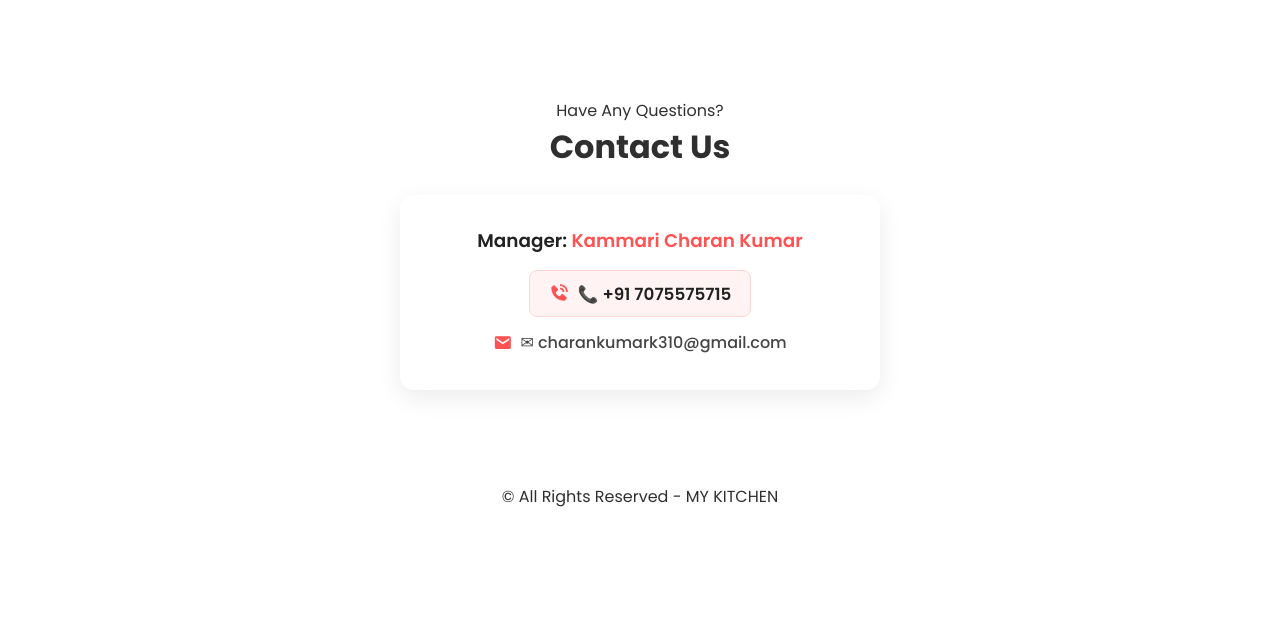
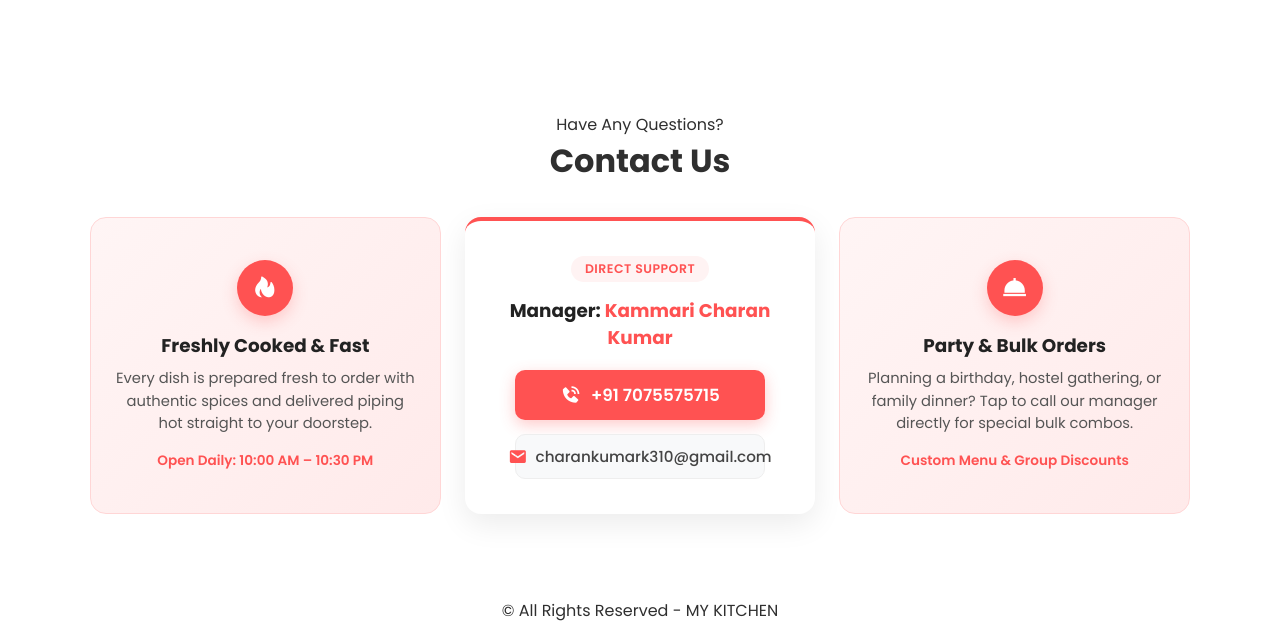
Before and after one commit to Kcharankuma/MyKitchen-, a Flask app: template templates/index.html in a window 1280 px wide. Shown: the part 3691-4334 px from the top of the page. Before the commit the page ends 4198 px from the top, so only its background shows below. Run offline with Flask 3, Linux system fonts and the light colour scheme; the template is opened without the code that fills it, so the values that code supplies are empty; data comes from the database, SQL or seed files in the repository.

Commit message:
Enhance Contact Us section with balanced 3-column customer attraction cards

```diff
--- a/templates/index.html
+++ b/templates/index.html
@@ -153,27 +153,63 @@
         </section>
 
         <!-- CONTACT SECTION -->
-        <section class="contact" id="contact">
+        <section class="contact" id="contact" style="padding: 4rem 6%;">
         <div class="heading">
             <span>Have Any Questions?</span>
             <h2>Contact Us</h2>
         </div>
-        <div style="max-width: 480px; margin: 1.5rem auto; background: #fff; padding: 2rem; border-radius: 14px; box-shadow: 0 8px 25px rgba(0,0,0,0.08); text-align: center;">
-            <p style="font-size: 1.15rem; font-weight: 600; color: #222; margin-bottom: 1rem;">
+        <div style="max-width: 1100px; margin: 2rem auto 0; display: grid; grid-template-columns: repeat(auto-fit, minmax(280px, 1fr)); gap: 1.5rem; align-items: stretch;">
+
+            <!-- Left Feature Card -->
+            <div style="background: linear-gradient(135deg, #fff5f5 0%, #ffeaea 100%); padding: 2rem 1.5rem; border-radius: 16px; border: 1px solid #ffd6d6; text-align: center; display: flex; flex-direction: column; justify-content: center;">
+                <div style="width: 56px; height: 56px; margin: 0 auto 1rem; background: #ff5252; color: #fff; border-radius: 50%; display: flex; align-items: center; justify-content: center; font-size: 1.7rem; box-shadow: 0 6px 15px rgba(255,82,82,0.25);">
+                    <i class="bx bxs-hot"></i>
+                </div>
+                <h3 style="margin: 0 0 0.5rem; color: #222; font-size: 1.15rem;">Freshly Cooked & Fast</h3>
+                <p style="margin: 0; color: #555; font-size: 0.92rem; line-height: 1.55;">
+                    Every dish is prepared fresh to order with authentic spices and delivered piping hot straight to your doorstep.
+                </p>
+                <p style="margin: 1rem 0 0; font-size: 0.85rem; font-weight: 600; color: #ff5252;">
+                    Open Daily: 10:00 AM – 10:30 PM
+                </p>
+            </div>
+
+            <!-- Center Manager Contact Card -->
+            <div style="background: #fff; padding: 2.2rem 1.8rem; border-radius: 16px; box-shadow: 0 10px 30px rgba(0,0,0,0.08); border-top: 4px solid #ff5252; text-align: center; display: flex; flex-direction: column; justify-content: center;">
+                <span style="display: inline-block; margin: 0 auto 0.6rem; padding: 0.25rem 0.85rem; background: #fff3f3; color: #ff5252; border-radius: 20px; font-size: 0.78rem; font-weight: 600; letter-spacing: 0.5px; text-transform: uppercase;">
+                    Direct Support
+                </span>
+                <p style="font-size: 1.15rem; font-weight: 700; color: #222; margin: 0.3rem 0 1.2rem;">
                     Manager: <span style="color: #ff5252;">Kammari Charan Kumar</span>
                 </p>
-            <p style="margin: 0.8rem 0; font-size: 1.05rem;">
-                <a href="tel:+917075575715" style="display: inline-flex; align-items: center; gap: 8px; color: #222; text-decoration: none; font-weight: 600; padding: 0.6rem 1.2rem; border-radius: 8px; background: #fff3f3; border: 1px solid #ffd6d6;">
-                    <i class="bx bxs-phone-call" style="color: #ff5252; font-size: 1.3rem;"></i>
-                    <span>📞 +91 7075575715</span>
+                <p style="margin: 0 0 0.9rem; font-size: 1.05rem;">
+                    <a href="tel:+917075575715" style="display: inline-flex; align-items: center; justify-content: center; gap: 10px; color: #fff; text-decoration: none; font-weight: 600; padding: 0.75rem 1.4rem; border-radius: 10px; background: #ff5252; box-shadow: 0 5px 15px rgba(255,82,82,0.3); width: 100%; max-width: 250px;">
+                        <i class="bx bxs-phone-call" style="font-size: 1.3rem;"></i>
+                        <span>+91 7075575715</span>
                     </a>
                 </p>
-            <p style="margin: 0.8rem 0 0; font-size: 1rem;">
-                <a href="mailto:charankumark310@gmail.com" style="display: inline-flex; align-items: center; gap: 8px; color: #444; text-decoration: none; font-weight: 500;">
+                <p style="margin: 0; font-size: 0.95rem;">
+                    <a href="mailto:charankumark310@gmail.com" style="display: inline-flex; align-items: center; justify-content: center; gap: 8px; color: #444; text-decoration: none; font-weight: 500; padding: 0.6rem 1rem; border-radius: 10px; background: #f8f9fa; border: 1px solid #eee; width: 100%; max-width: 250px;">
                         <i class="bx bxs-envelope" style="color: #ff5252; font-size: 1.2rem;"></i>
-                    <span>✉ charankumark310@gmail.com</span>
+                        <span>charankumark310@gmail.com</span>
                     </a>
                 </p>
+            </div>
+
+            <!-- Right Bulk Orders / Catering Card -->
+            <div style="background: linear-gradient(135deg, #fff5f5 0%, #ffeaea 100%); padding: 2rem 1.5rem; border-radius: 16px; border: 1px solid #ffd6d6; text-align: center; display: flex; flex-direction: column; justify-content: center;">
+                <div style="width: 56px; height: 56px; margin: 0 auto 1rem; background: #ff5252; color: #fff; border-radius: 50%; display: flex; align-items: center; justify-content: center; font-size: 1.7rem; box-shadow: 0 6px 15px rgba(255,82,82,0.25);">
+                    <i class="bx bxs-dish"></i>
+                </div>
+                <h3 style="margin: 0 0 0.5rem; color: #222; font-size: 1.15rem;">Party & Bulk Orders</h3>
+                <p style="margin: 0; color: #555; font-size: 0.92rem; line-height: 1.55;">
+                    Planning a birthday, hostel gathering, or family dinner? Tap to call our manager directly for special bulk combos.
+                </p>
+                <p style="margin: 1rem 0 0; font-size: 0.85rem; font-weight: 600; color: #ff5252;">
+                    Custom Menu & Group Discounts
+                </p>
+            </div>
+
         </div>
     </section>
 
```
Lines whose indentation alone changed are shown as unchanged.
